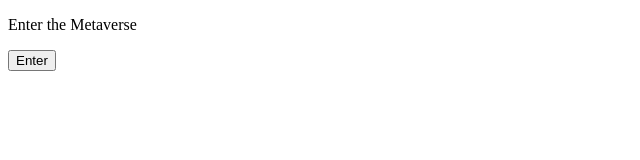
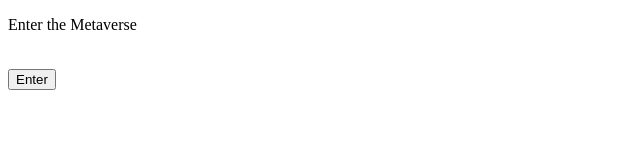
Before and after one commit to acciojob/enter-metaverse-ramrajsainiiitd, a website: page main.html in a window 1280 px wide. Shown: the whole page, without its empty margins (0-640 px from the left). Drawn offline with Linux system fonts and the light colour scheme.

Commit message:
created a submission

```diff
--- a/main.html
+++ b/main.html
@@ -8,7 +8,7 @@
 
 <body>
 	<p id="status">Enter the Metaverse</p>
-	<button id="enterBtn">Enter</button>
+	<h1><button id="enterBtn">Enter</button></h1>
 	<!-- the entire body must be written by student -->
     <script type="text/javascript" src="./script.js">
 </script>
```
